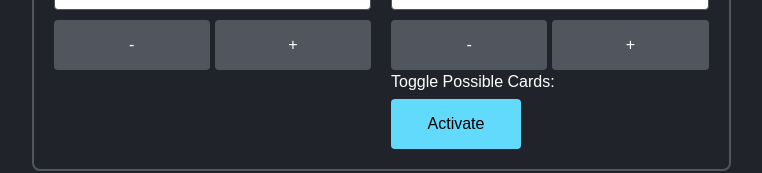
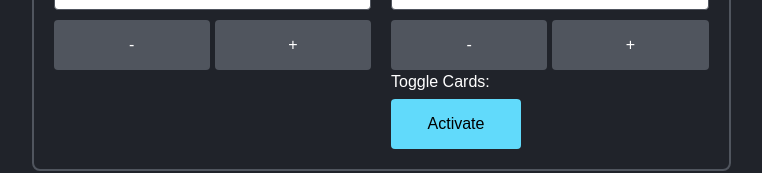
Before and after one commit to jjangsangy/simultaneous-equation-cannons, a React (Create React App) app: page / in a window 1280 px wide. Shown: the part 663-836 px from the top of the page, without its empty margins (259-1021 px from the left). Built offline with nearby package versions, Linux system fonts and the light colour scheme.

Commit message:
make toggle text smaller

```diff
--- a/src/App.js
+++ b/src/App.js
@@ -220,7 +220,7 @@ function App() {
                         </button>
                     </div>
                     <div className="input-group">
-                        <label>Toggle Possible Cards:</label>
+                        <label>Toggle Cards:</label>
                         <button onClick={() => setIsToggleOn((prev) => !prev)} className="toggle-possible-cards">
                             {isToggleOn ? "Deactivate" : "Activate"}
                         </button>
```
